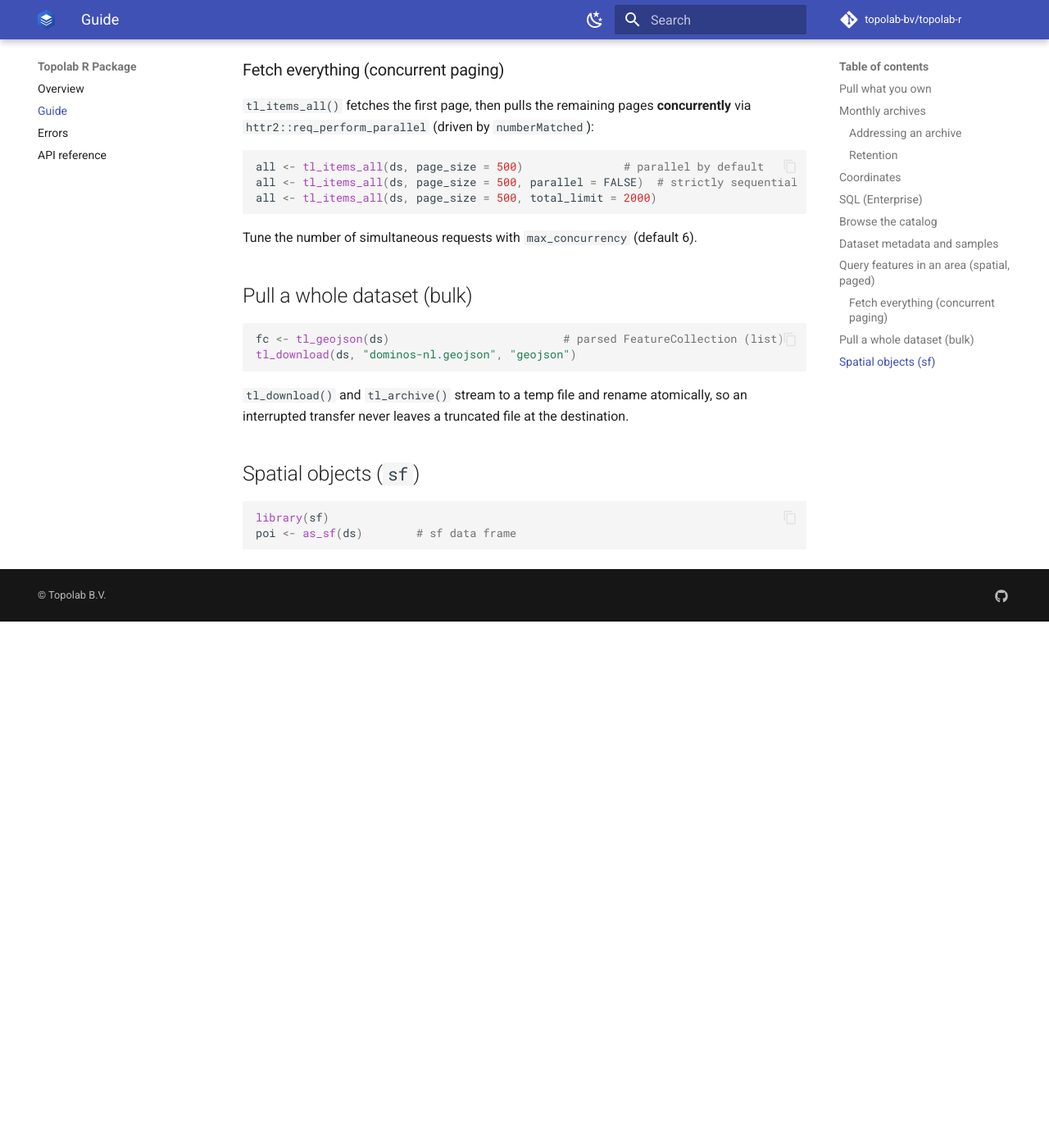
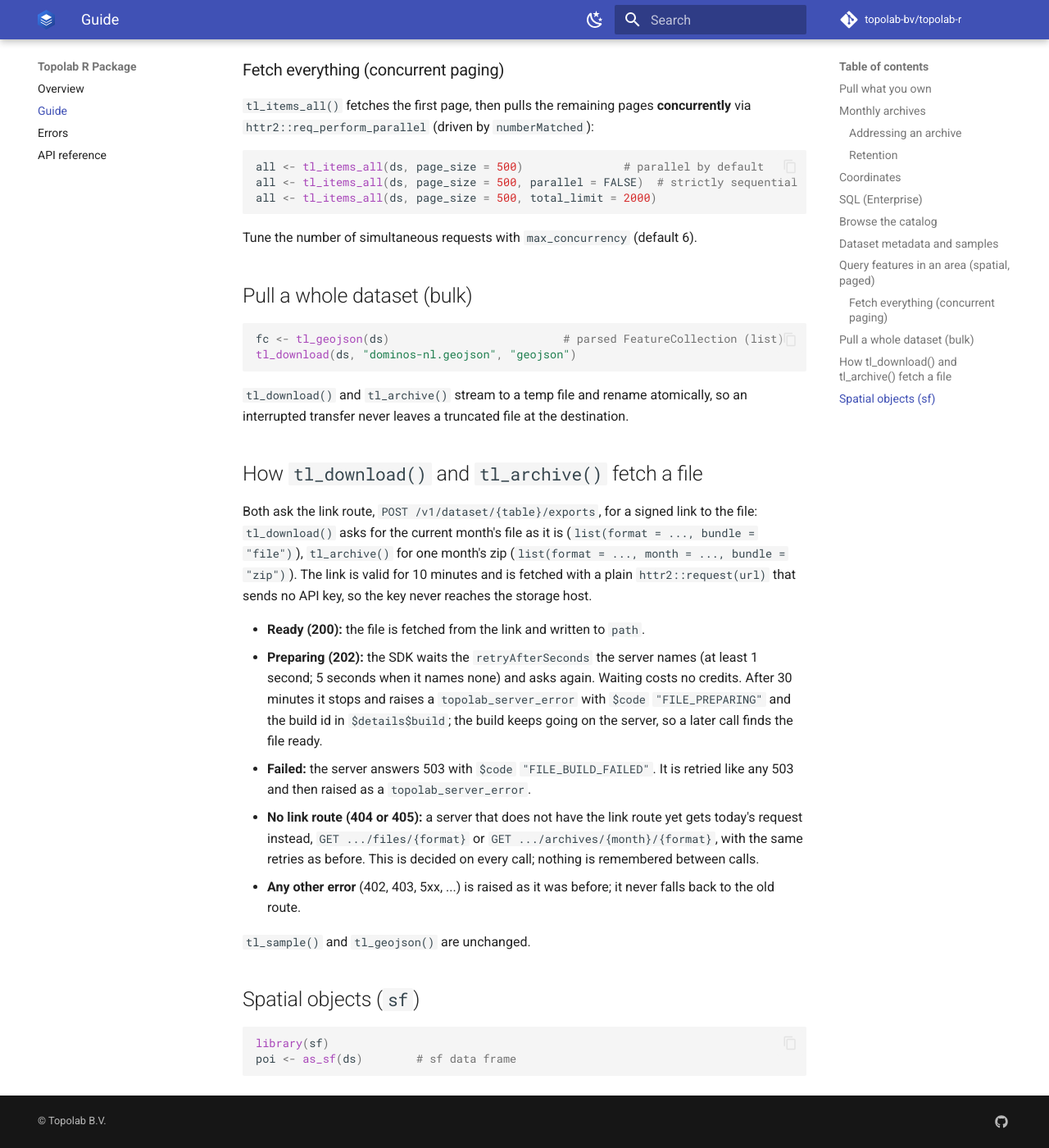
Before and after one commit to topolab-bv/topolab-r, an MkDocs documentation site: the page built from docs/guide.md, in a window 1280 px wide and 1400 px high, scrolled down 3071 px. Shown: the whole window at 82% size. Built offline with MkDocs 1.6.1 and Material for MkDocs 9.7.7, drawn with Linux system fonts in a browser that asks for light colours; comment, search, counter and statistics services are not loaded; before the commit the page ends 3829 px from its top, so only the background shows below that.

Commit message:
feat(downloads): tl_download() and tl_archive() use the link route, with a per-call fallback
tl_download() and tl_archive() ask POST /v1/dataset/{table}/exports for a
signed link: tl_download() for the current month's file (bundle "file"),
tl_archive() for one month's zip (month, bundle "zip"). A 200 names a 10-minute
signed URL, fetched with a plain httr2::request(url) that sends no API key. A
202 means the file is being prepared: wait retryAfterSeconds (at least 1 s, 5 s
when absent), ask again, and stop after 30 minutes with FILE_PREPARING.

A 404 or 405 from the link route (a server without it) sends that call to the
old route (GET .../files/{format} or GET .../archives/{month}/{format}) with
today's behaviour and retries; nothing is remembered between calls. 402, 403
and 5xx are raised, never a fallback. An error from the signed URL keeps the
class of its status and does not repeat the storage host's body. tl_sample()
and tl_geojson() are unchanged.

A download now writes the response body to the destination also when httr2
keeps it in memory (a mocked response), so the specs can check the bytes and
no rename warning is left to suppress.

Specs (httr2 mocked responses as the mock server): ready, preparing, wait
budget, failed build, 5xx, 404 and 405 fallback, per-call fallback, 402 and 403
raised, signed URL without the key and byte-for-byte URL, signed URL errors,
tl_sample() unchanged. httr2 mocks return before req_retry() runs, so the specs
assert each request's retry policy instead of counting retries.

````diff
--- a/docs/guide.md
+++ b/docs/guide.md
@@ -165,6 +165,33 @@ tl_download(ds, "dominos-nl.geojson", "geojson")
 `tl_download()` and `tl_archive()` stream to a temp file and rename atomically,
 so an interrupted transfer never leaves a truncated file at the destination.
 
+## How `tl_download()` and `tl_archive()` fetch a file
+
+Both ask the link route, `POST /v1/dataset/{table}/exports`, for a signed link
+to the file: `tl_download()` asks for the current month's file as it is
+(`list(format = ..., bundle = "file")`), `tl_archive()` for one month's zip
+(`list(format = ..., month = ..., bundle = "zip")`). The link is valid for 10
+minutes and is fetched with a plain `httr2::request(url)` that sends no API
+key, so the key never reaches the storage host.
+
+- **Ready (200):** the file is fetched from the link and written to `path`.
+- **Preparing (202):** the SDK waits the `retryAfterSeconds` the server names
+  (at least 1 second; 5 seconds when it names none) and asks again. Waiting
+  costs no credits. After 30 minutes it stops and raises a
+  `topolab_server_error` with `$code` `"FILE_PREPARING"` and the build id in
+  `$details$build`; the build keeps going on the server, so a later call finds
+  the file ready.
+- **Failed:** the server answers 503 with `$code` `"FILE_BUILD_FAILED"`. It is
+  retried like any 503 and then raised as a `topolab_server_error`.
+- **No link route (404 or 405):** a server that does not have the link route
+  yet gets today's request instead, `GET .../files/{format}` or
+  `GET .../archives/{month}/{format}`, with the same retries as before. This is
+  decided on every call; nothing is remembered between calls.
+- **Any other error** (402, 403, 5xx, ...) is raised as it was before; it never
+  falls back to the old route.
+
+`tl_sample()` and `tl_geojson()` are unchanged.
+
 ## Spatial objects (`sf`)
 
 ```r
````
Also changed, not shown: NEWS.md (+20 -0 lines), README.md (+6 -1 lines), docs/errors.md (+3 -0 lines), docs/reference.md (+2 -2 lines), 6 other files.
